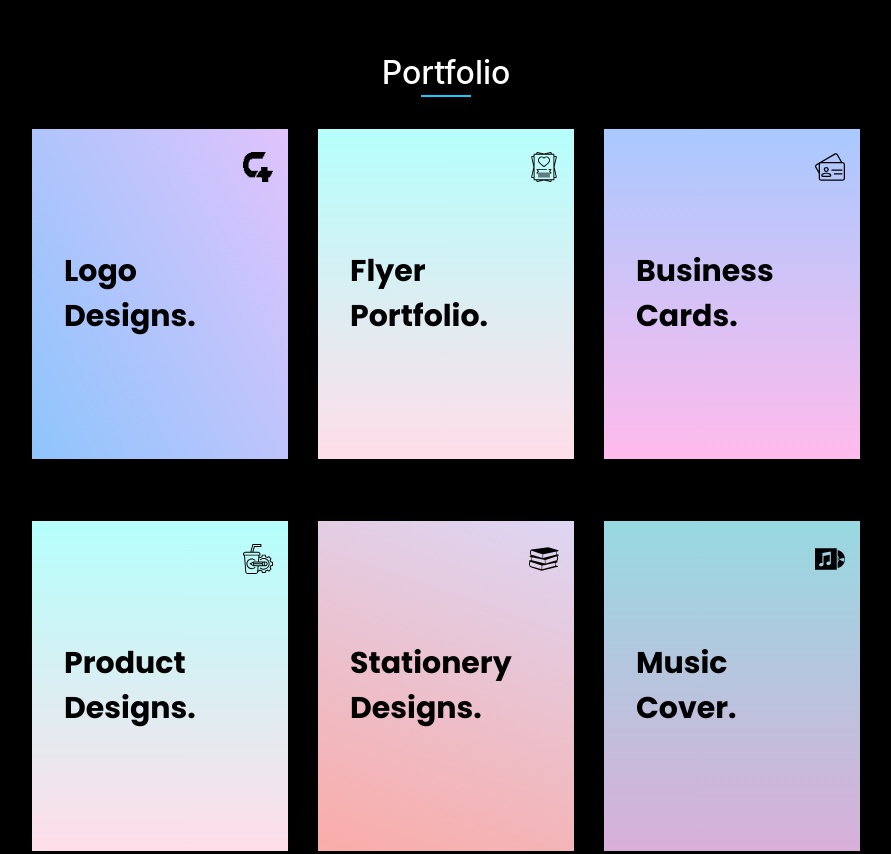
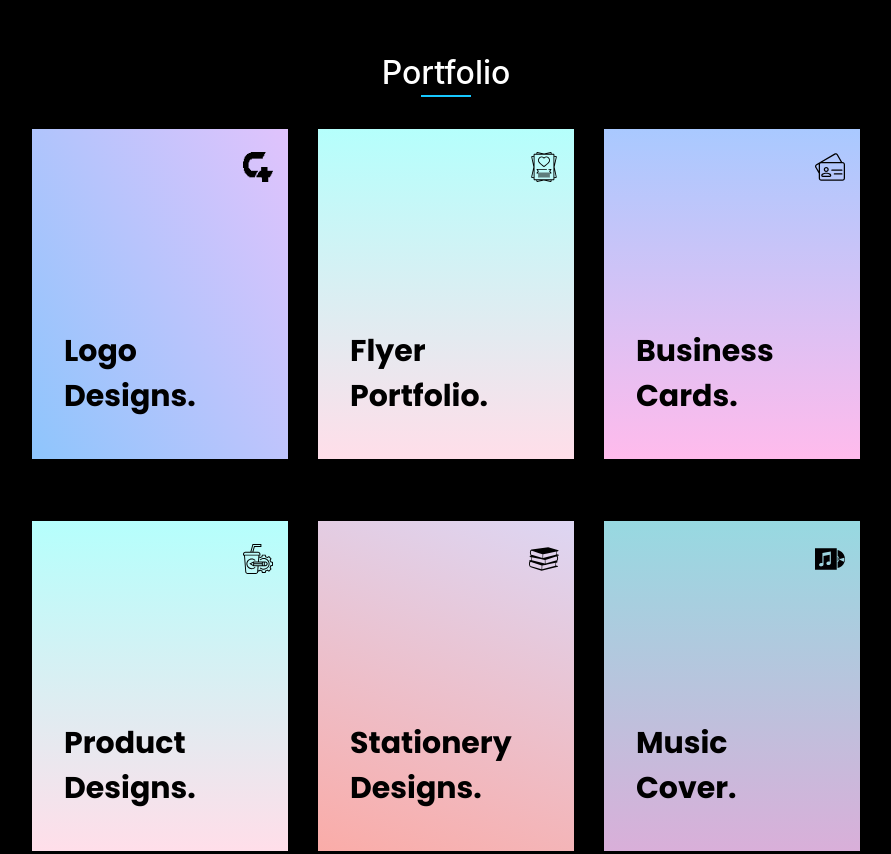
Before and after one commit to toriola998/CeePlus-Media-v2, a plain HTML site: page index.html in a window 1280 px wide. Shown: the part 1380-2234 px from the top of the page, without its empty margins (194-1085 px from the left). Drawn offline with nearby package versions, Linux system fonts and the light colour scheme.

Commit message:
adjusted the box padding

```diff
--- a/css/CeePlus.css
+++ b/css/CeePlus.css
@@ -292,9 +292,11 @@ button > a:hover {
   align-items: center;
   justify-content: center;
 }
+
 #Portfolio .box a {
-  padding: 2rem;
+  padding: 12rem 2rem 2rem;
 }
+
 .label {
   font-family: var(--mainFont);
   color: Black;
```
